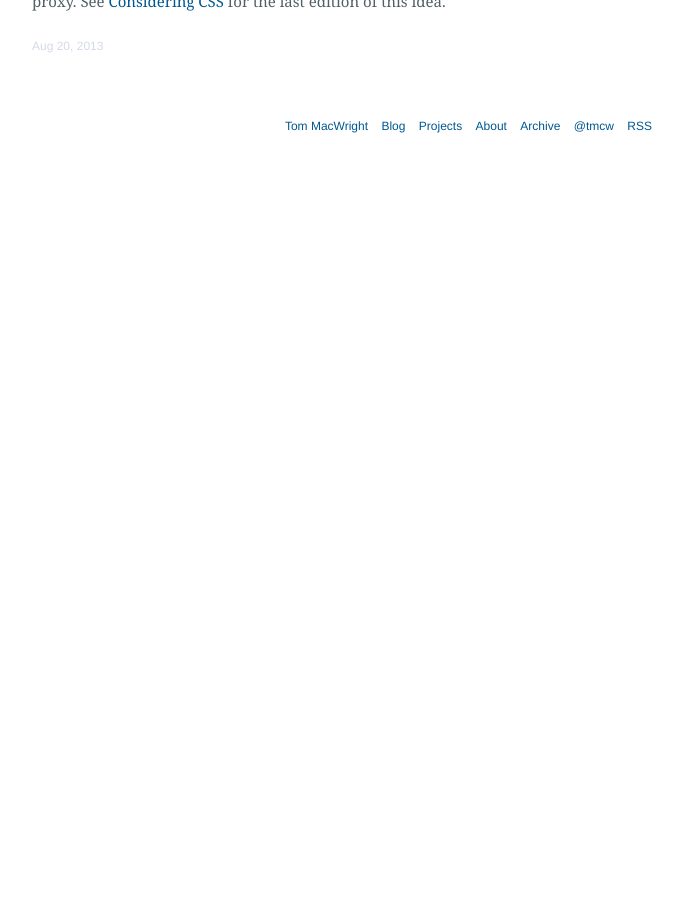
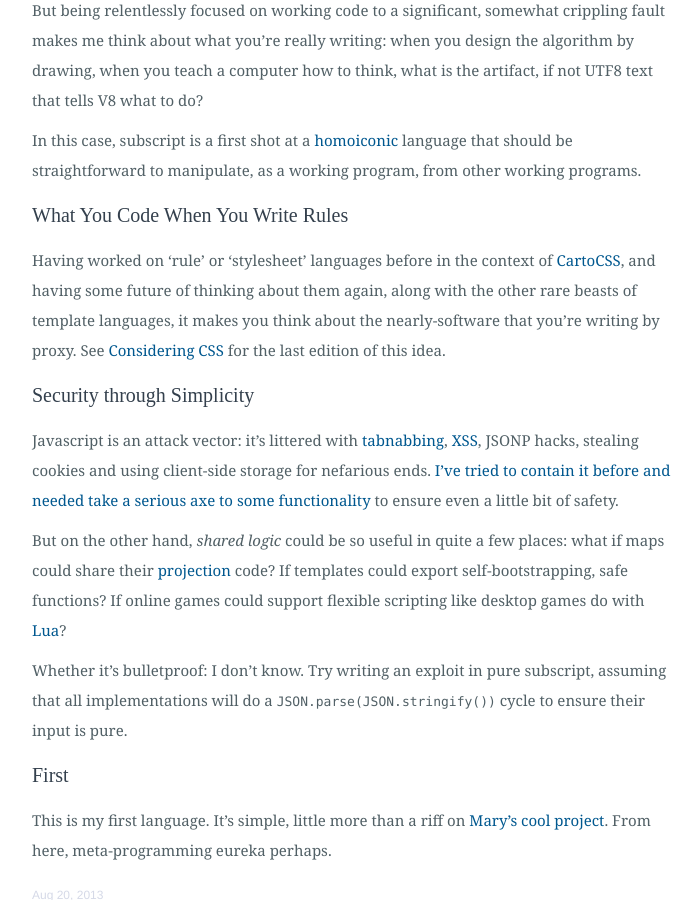
Before and after one commit to konklone/tmcw.github.com, a Jekyll site: the page built from _posts/2013-08-20-subscript.md, in a window 1280 px wide and 900 px high, scrolled down 1963 px. Shown: the whole window, without its empty margins (288-988 px from the left). Built offline with Jekyll 4.4.1, drawn with Linux system fonts in a browser that asks for light colours; Markdown is read by kramdown in place of the engine named in the settings; comment, search, counter and statistics services are not loaded; before the commit the page ends 2119 px from its top, so only the background shows below that; some of the changed text lies outside the part shown.

Commit message:
Final draft

```diff
--- a/_posts/2013-08-20-subscript.md
+++ b/_posts/2013-08-20-subscript.md
@@ -52,7 +56,7 @@ only one key per tone, but a little harder to play.
 
 Why? A few things.
 
-### What You Code When You Draw Algorithms
+## What You Code When You Draw Algorithms
 
 I can't stop thinking about visual programming and accessibility, about the
 promise and mystery of [vvvv](http://vvvv.org/) and [learnable programming](http://worrydream.com/LearnableProgramming/)
@@ -67,7 +71,7 @@ In this case, subscript is a first shot at a [homoiconic](http://en.wikipedia.or
 language that should be straightforward to manipulate, as a working program,
 from other working programs.
 
-### What You Code When You Write Rules
+## What You Code When You Write Rules
 
 Having worked on 'rule' or 'stylesheet' languages before in the context of
 [CartoCSS](http://www.mapbox.com/tilemill/docs/manual/carto/), and having
@@ -75,3 +79,25 @@ some future of thinking about them again, along with the other rare beasts
 of template languages, it makes you think about the nearly-software that
 you're writing by proxy. See [Considering CSS](http://macwright.org/2012/10/03/considering-css.html) for
 the last edition of this idea.
+
+## Security through Simplicity
+
+Javascript is an attack vector: it's littered with [tabnabbing](http://en.wikipedia.org/wiki/Tabnabbing),
+[XSS](http://en.wikipedia.org/wiki/Cross-site_scripting), JSONP hacks,
+stealing cookies and using client-side storage for nefarious ends.
+[I've tried to contain it before and needed take a serious axe to some functionality](http://macwright.org/2012/01/10/iframes.html)
+to ensure even a little bit of safety.
+
+But on the other hand, _shared logic_ could be so useful in quite a few places:
+what if maps could share their [projection](http://en.wikipedia.org/wiki/Map_projection)
+code? If templates could export self-bootstrapping, safe functions? If online
+games could support flexible scripting like desktop games do with [Lua](http://www.wowwiki.com/Lua)?
+
+Whether it's bulletproof: I don't know. Try writing an exploit in pure subscript, assuming
+that all implementations will do a `JSON.parse(JSON.stringify())` cycle to ensure
+their input is pure.
+
+## First
+
+This is my first language. It's simple, little more than a riff on [Mary's cool project](http://maryrosecook.com/post/little-lisp-interpreter).
+From here, meta-programming eureka perhaps.
```
Also changed, not shown: other parts of _posts/2013-08-20-subscript.md (+9 -5 lines).
